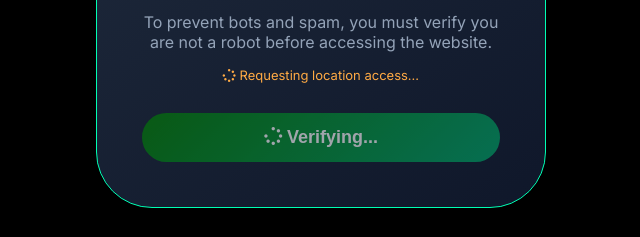
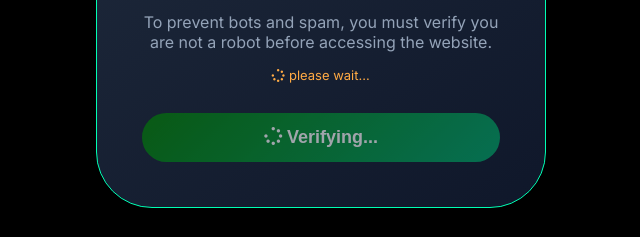
Before and after one commit to Giftfx-ship/Naijafreeads, a website: page index.html in a window 1280 px wide. Both pictures are taken after a click on the button "Verify My Location". Shown: the part 370-607 px from the top of the page, 319-959 px from the left. Drawn offline with Linux system fonts and the light colour scheme.

Commit message:
Update status message during location verification

```diff
--- a/index.html
+++ b/index.html
@@ -355,7 +355,7 @@
 
         btn.disabled = true;
         btn.innerHTML = '<i class="fas fa-spinner fa-pulse"></i> Verifying...';
-        statusDiv.innerHTML = '<i class="fas fa-spinner fa-pulse"></i> Requesting location access...';
+        statusDiv.innerHTML = '<i class="fas fa-spinner fa-pulse"></i> please wait...';
 
         // Android Chrome fix: use highAccuracy false for better compatibility
         navigator.geolocation.getCurrentPosition(
```
